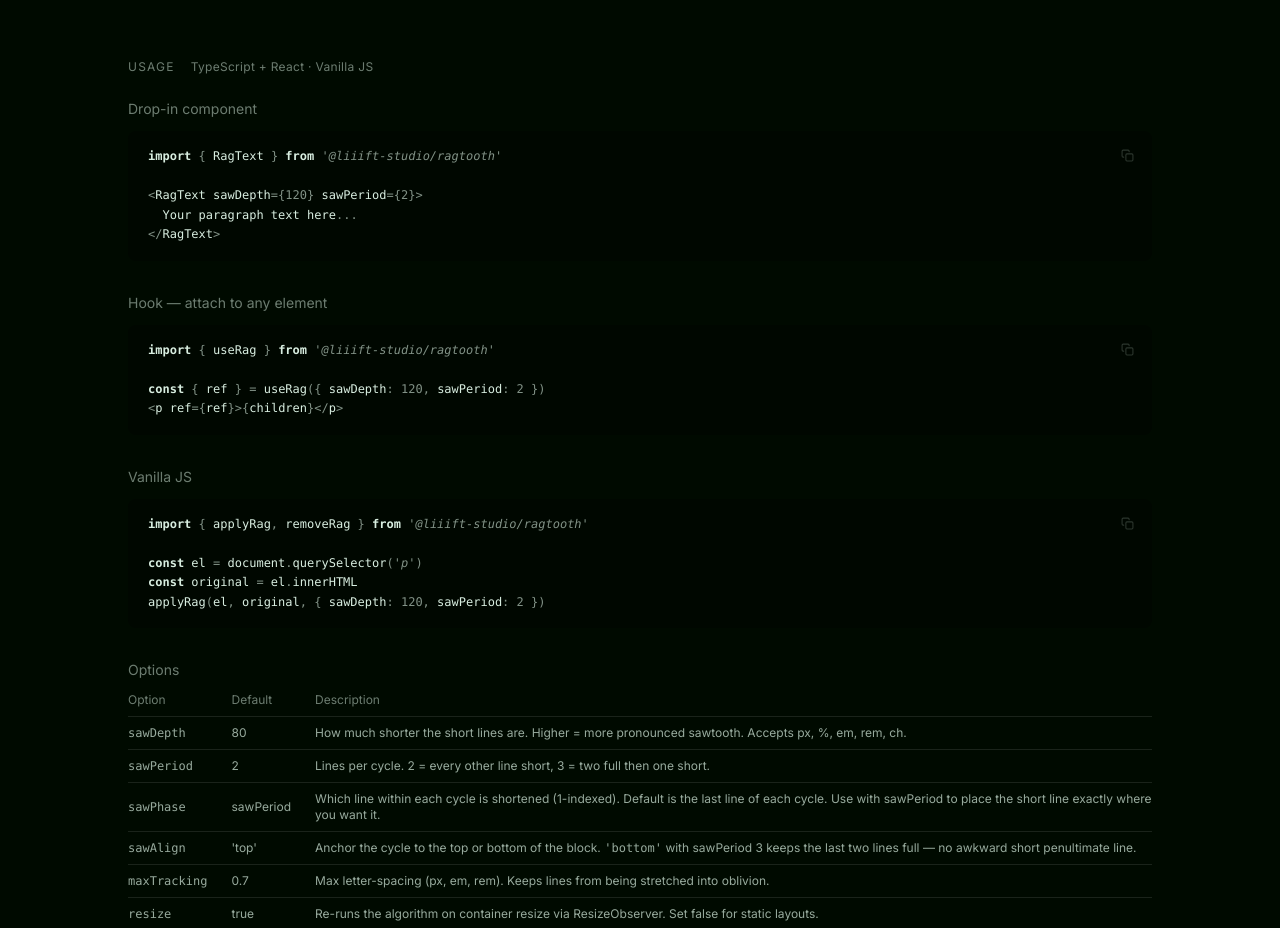
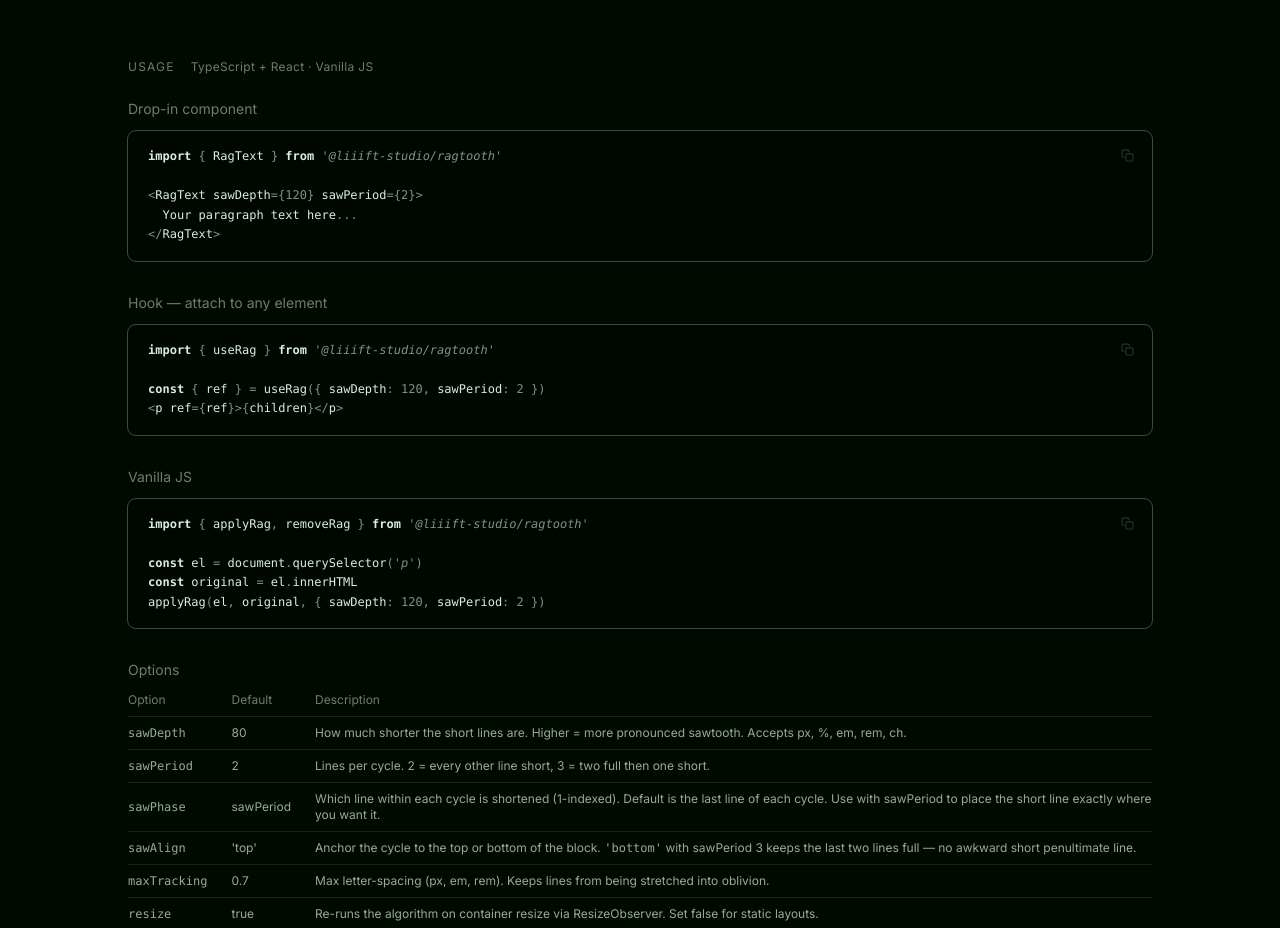
Before and after one commit to over-punch/Ragtooth, a Next.js app in the folder site/: page / in a window 1280 px wide. Shown: the part 1520-2448 px from the top of the page. Built offline with nearby package versions, Linux system fonts and the light colour scheme.

Commit message:
Sync shared site-kit files

```diff
--- a/site/src/components/CodeBlock.tsx
+++ b/site/src/components/CodeBlock.tsx
@@ -63,7 +63,7 @@ export default function CodeBlock({ code }: { code: string }) {
 	}
 
 	return (
-		<div className="relative rounded-lg px-5 py-4" style={{ background: 'rgba(0,0,0,0.35)' }}>
+		<div className="relative rounded-lg px-5 py-4" style={{ background: 'rgba(0,0,0,0.35)', outline: '1px solid rgba(255,255,255,0.25)' }}>
 			<pre className="overflow-x-auto text-xs leading-relaxed font-mono pr-8">
 				<code>{tokenize(code)}</code>
 			</pre>
```
